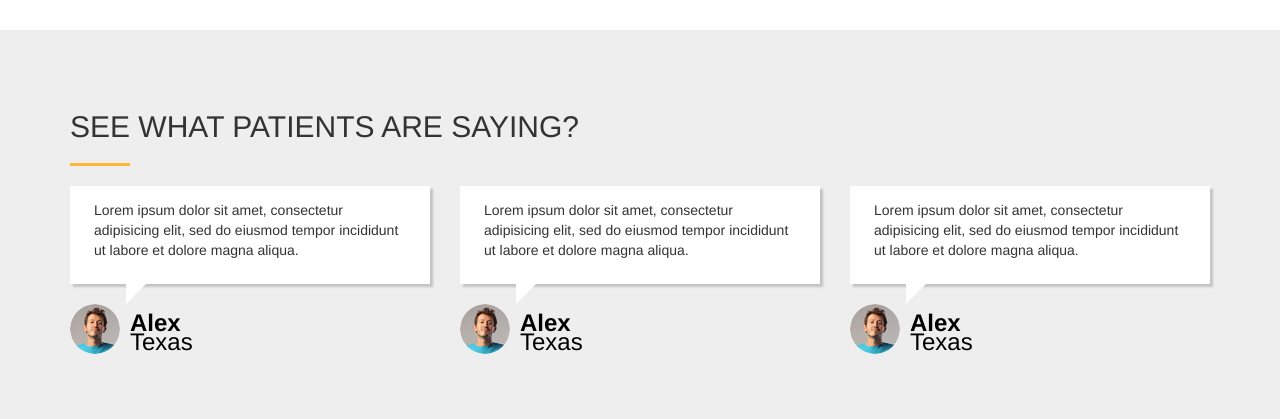
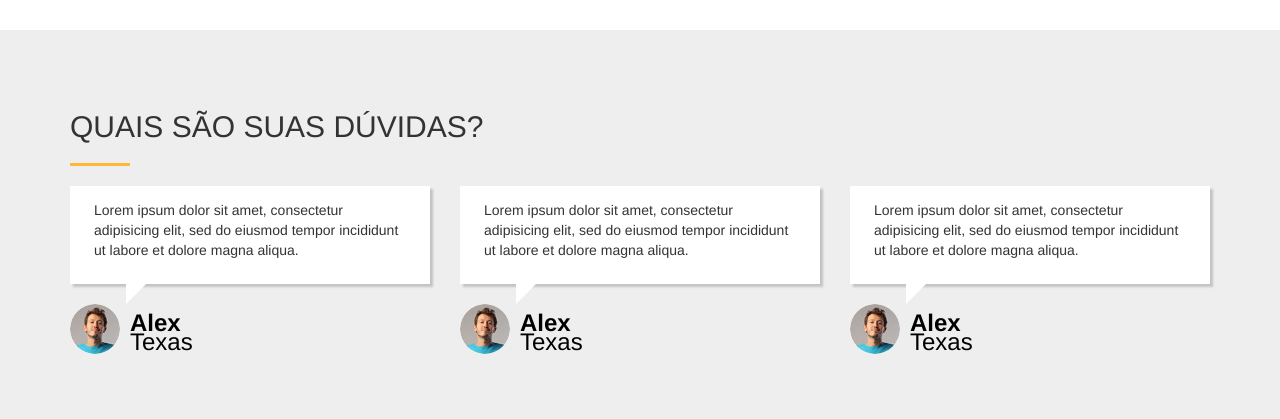
Before and after one commit to brunogomes3000/mariabunita, a Django app: page / in a window 1280 px wide. Shown: the part 1268-1687 px from the top of the page. Run offline with Django 3.2, Linux system fonts and the light colour scheme; some libraries are stand-ins or nearby versions; some web fonts are replaced.

Commit message:
ajeitei o views.py do index

```diff
--- a/mariabunita/core/templates/index.html
+++ b/mariabunita/core/templates/index.html
@@ -84,7 +84,7 @@
         <div class="container">
             <div class="row">
                 <div class="col-md-12">
-                    <h2 class="ser-title">see what patients are saying?</h2>
+                    <h2 class="ser-title">Quais são suas dúvidas?</h2>
                     <hr class="botm-line">
                 </div>
                 <div class="col-md-4 col-sm-4">
--- a/mariabunita/core/views.py
+++ b/mariabunita/core/views.py
@@ -6,7 +6,12 @@ from .models import Compra
 
 
 def index(request):
+    sac= Sac.objects.all().order_by ('-id')[:3]
     return render(request,'index.html')
+    context = {
+    'sac': sac
+    }
+
 def contato(request):
     return render (request, 'contato.html')
 def sobre(request):
```
